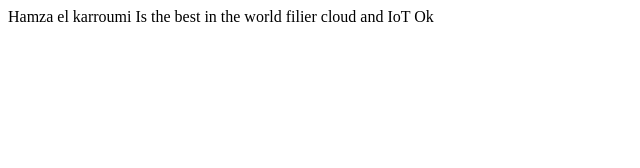
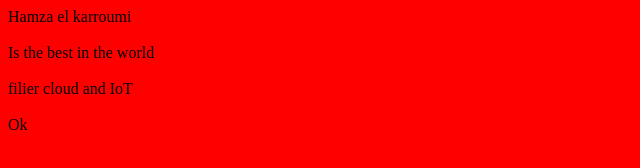
Before and after one commit to hamzaelkarroumi/My-first-projecte, a plain HTML site: page index.html in a window 1280 px wide. Shown: the whole page, without its empty margins (0-640 px from the left). Drawn offline with Linux system fonts and the light colour scheme.

Commit message:
my new modification

```diff
--- a/app.js
+++ b/app.js
@@ -0,0 +1 @@
+wondow.alert("Hello world");
--- a/index.html
+++ b/index.html
@@ -7,10 +7,11 @@
     <link rel="stylesheet" href="style.css">
 </head>
 <body>
-    <div1 class="div1">Hamza el karroumi</div1>
-    <div2 class="div2">Is the best in the world</div2>
-    <div3 class="div3">filier cloud and IoT</div3>
-    <div4 class="div4">Ok</div4>
+    <div class="div1">Hamza el karroumi</div><br>
+    <div class="div2">Is the best in the world</div><br>
+    <div class="div3">filier cloud and IoT</div><br>
+    <div class="div4">Ok</div4>
+    <script src="app.js"></script>
 
 </body>
 </html>
--- a/style.css
+++ b/style.css
@@ -0,0 +1,3 @@
+body{
+    background-color: red;
+}
```
